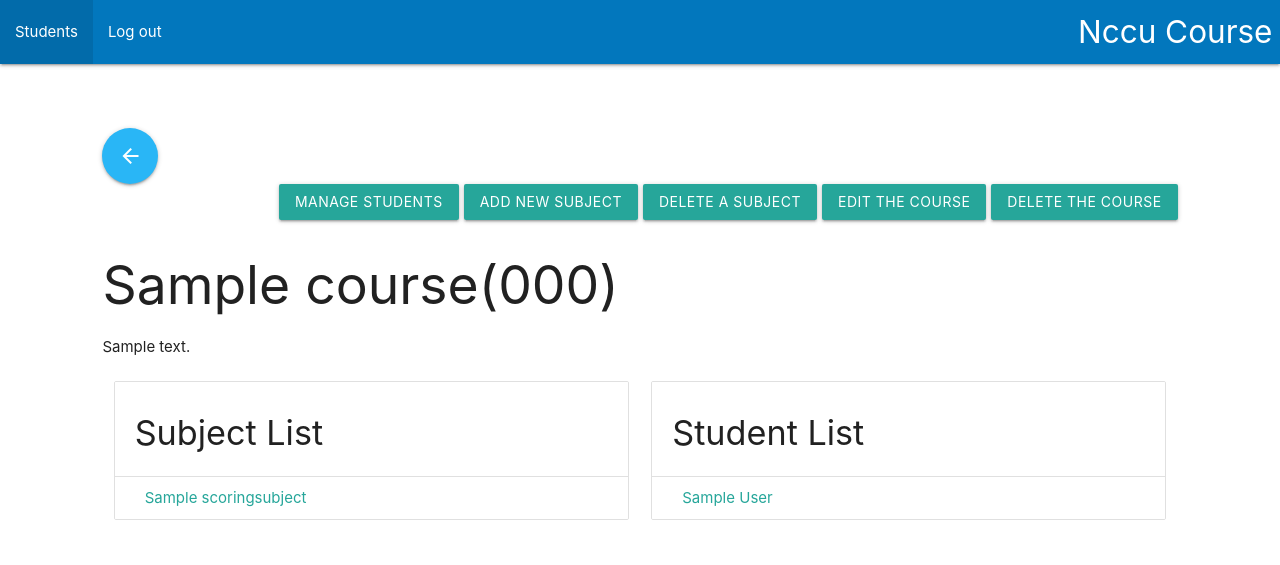
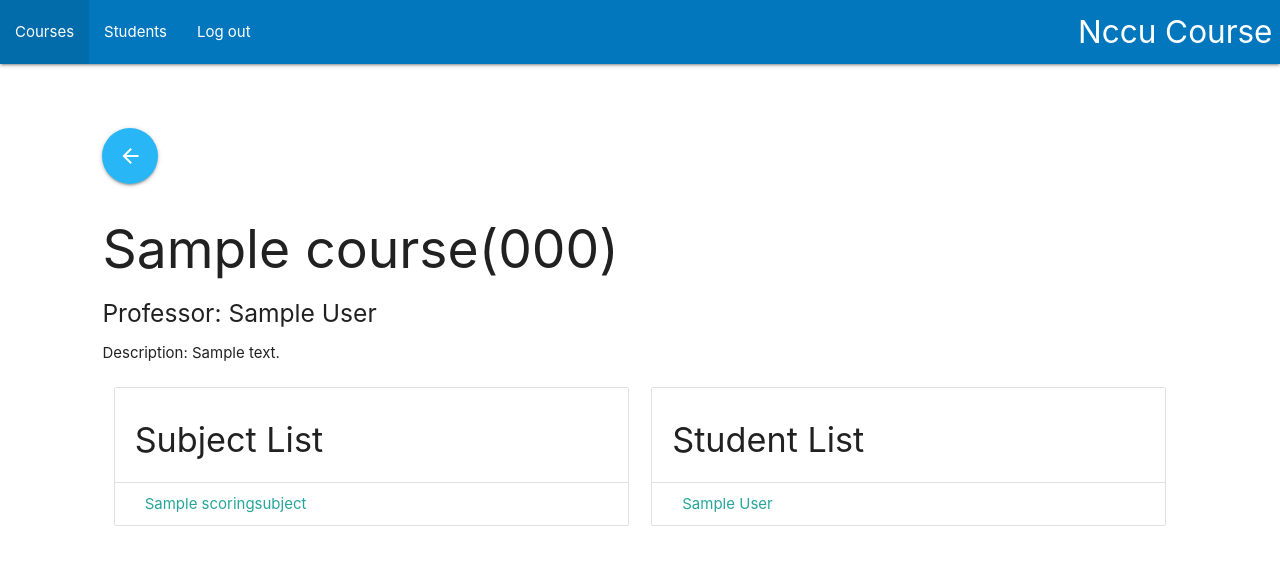
Before and after one commit to Honesty1997/nccu-grade-system, a Django app: page /course/1 in a window 1280 px wide. Shown: the top 565 px of the page. Run offline with Django 3.2, Linux system fonts and the light colour scheme; a user stored in the database is signed in; tables that the repository leaves empty hold one stand-in row (values such as "Sample post").

Commit message:
add professor name to course detail

```diff
--- a/templates/components/navbar.html
+++ b/templates/components/navbar.html
@@ -7,7 +7,7 @@
         <ul id="nav-mobile" class="left hide-on-med-and-down">
             <!-- TODO(2): Reference -->
             {% if user.is_authenticated %}
-                {% if user.is_professor or user.is_admin %}
+                {% if user.is_professor or user.is_admin or user.is_student %}
                     <li><a href="{% url 'course:list' %}">Courses</a></li>
                 {% endif %}
                 {% if user.is_student or user.is_admin %}
--- a/templates/modules/course/course_detail.html
+++ b/templates/modules/course/course_detail.html
@@ -2,14 +2,17 @@
 
 {% block main %}
 <section style="display: flex; justify-content: end;">
-    <a href="{% url 'course:register' course.id %}" class="btn" style="margin-right:5px;">Manage Students</a>
-    <a href="{% url 'course:create_subject' course.id %}" class="btn" style="margin-right:5px;">Add New Subject</a>
-    <a href="{% url 'course:delete_subject' course.id %}" class="btn" style="margin-right:5px;">Delete a Subject</a>
-    <a href="{% url 'course:update' course.id %}" class="btn" style="margin-right:5px;">Edit the Course</a>
-    <a href="{% url 'course:delete' course.id %}" class="btn">Delete the Course</a>
+    {% if not user.is_student %}
+        <a href="{% url 'course:register' course.id %}" class="btn" style="margin-right:5px;">Manage Students</a>
+        <a href="{% url 'course:create_subject' course.id %}" class="btn" style="margin-right:5px;">Add New Subject</a>
+        <a href="{% url 'course:delete_subject' course.id %}" class="btn" style="margin-right:5px;">Delete a Subject</a>
+        <a href="{% url 'course:update' course.id %}" class="btn" style="margin-right:5px;">Edit the Course</a>
+        <a href="{% url 'course:delete' course.id %}" class="btn">Delete the Course</a>
+    {% endif %}
 </section>
     <h2>{{ course.course_name }}({{ course.course_number}})</h2>
-    <p>{{ course.description }}</p>
+    <h5>Professor: {{ course.teacher.name }}</h5>
+    <p>Description: {{ course.description }}</p>
     <div class="row">
         <div class="col s12 m6">
             {% if course.scoringsubject_set %}
--- a/templates/modules/course/subject.html
+++ b/templates/modules/course/subject.html
@@ -22,7 +22,9 @@
                         {{ grade.score }}
                     </td>
                     <td>
-                        <a data-id="{{ grade.id }}" class="waves-effect waves-light btn edit-score">edit</a>
+                        {% if not user.is_student %}
+                            <a data-id="{{ grade.id }}" class="waves-effect waves-light btn edit-score">edit</a>
+                        {% endif %}
                     </td>
                 </tr>
                 {% endfor %}
--- a/templates/modules/student/student_detail.html
+++ b/templates/modules/student/student_detail.html
@@ -3,7 +3,9 @@
 <div class="card">
     <div class="card-content">
         <section style="display: flex; justify-content: end;">
-            <a href="{% url 'student:update' student.pk %}" class="btn" style="margin-right:5px;">Edit</a>
+            {% if not user.is_student %}
+                <a href="{% url 'student:update' student.pk %}" class="btn" style="margin-right:5px;">Edit</a>
+            {% endif %}
         </section>
         <h4>{{ student.name }}</h4>
     </div>
```
Also changed, not shown: templates/modules/staff/teacher_detail.html (+4 -4 lines).
